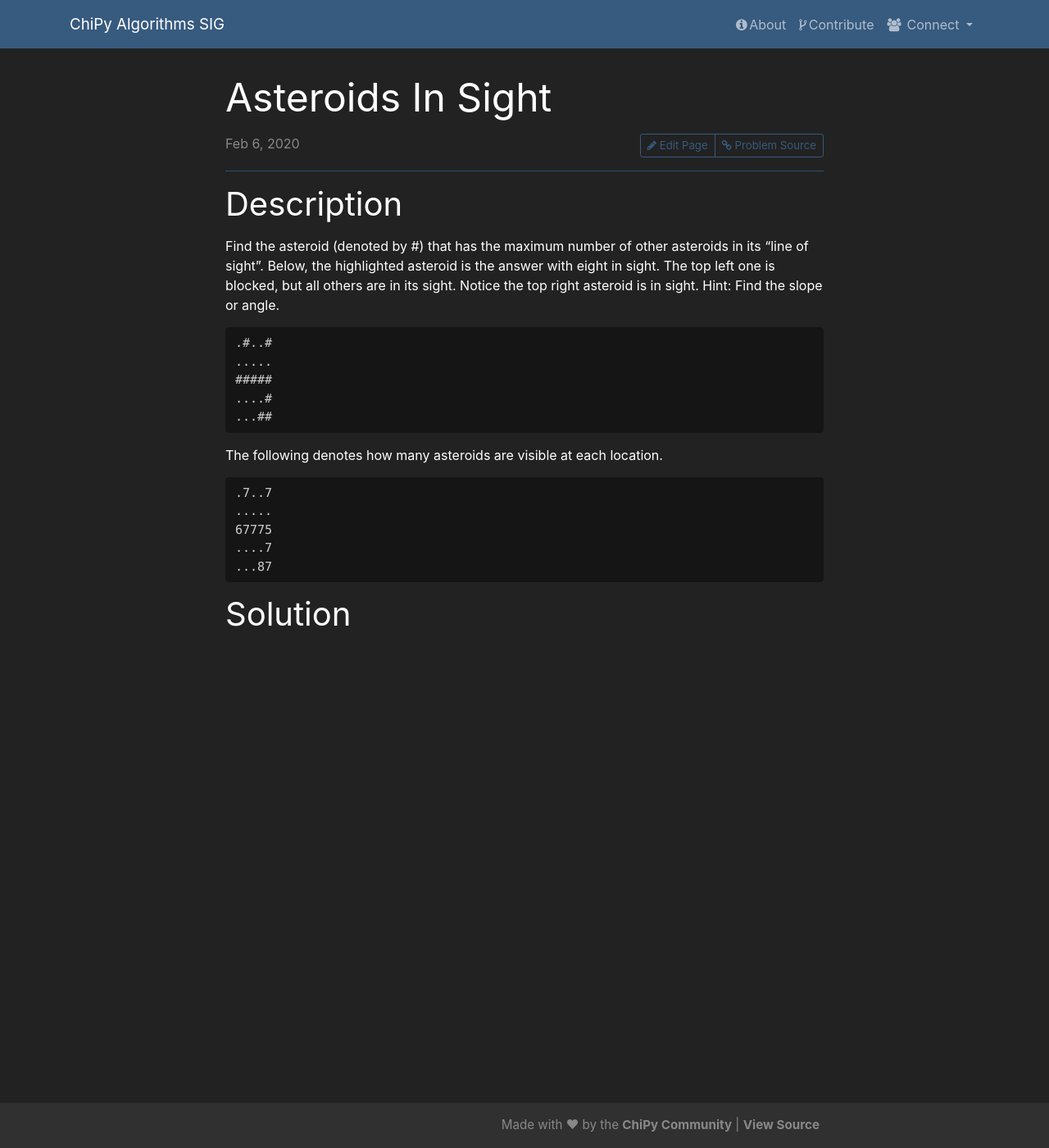
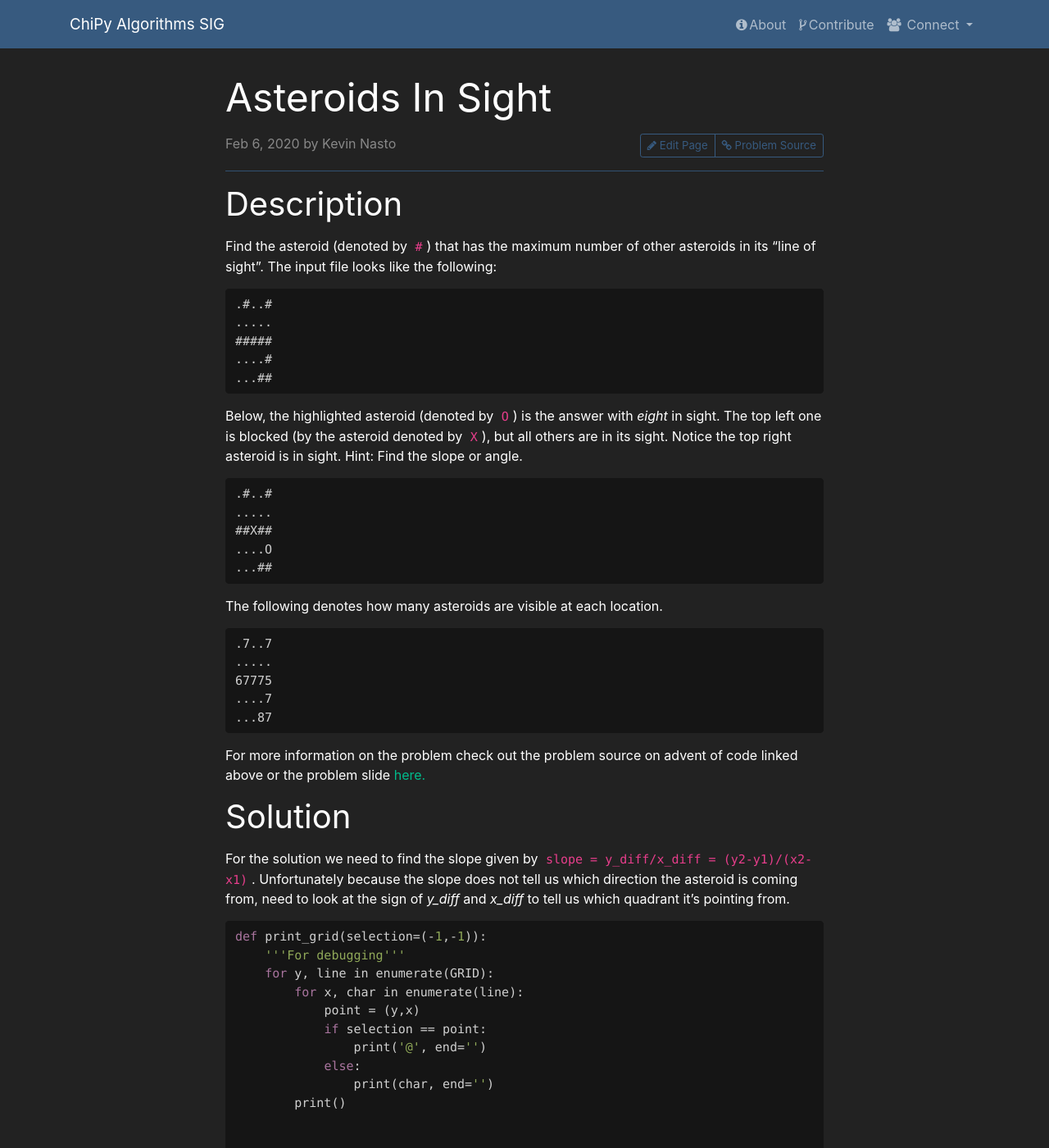
Before and after one commit to chicagopython/algosig, a Jekyll site: the page built from _posts/2020-02-06-asteroids-in-sight.md, in a window 1280 px wide and 1400 px high. Shown: the whole window at 82% size. Built offline with Jekyll 4.4.1, drawn with Linux system fonts in a browser that asks for light colours; nearby versions of some CDN libraries; our own code applies the rules of GitHub Pages for plain Markdown files; some of the changed text lies outside the part shown.

Commit message:
Update 2020-02-06-asteroids-in-sight.md

````diff
--- a/_posts/2020-02-06-asteroids-in-sight.md
+++ b/_posts/2020-02-06-asteroids-in-sight.md
@@ -1,21 +1,30 @@
 ---
 title: Asteroids In Sight
 link: https://adventofcode.com/2019/day/10
-author:
+author: Kevin Nasto
 tags:
-  - grids
+  - grid
   - math
 ---
 
 ## Description
 
-Find the asteroid (denoted by #) that has the maximum number of other asteroids in its “line of sight”. Below, the highlighted asteroid is the answer with eight in sight. The top left one is blocked, but all others are in its sight. Notice the top right asteroid is in sight. Hint: Find the slope or angle.
-
+Find the asteroid (denoted by `#`) that has the maximum number of other asteroids in its “line of sight”. The input file looks like the following:
 ```
 .#..#
 .....
 #####
 ....#
+...##
+```
+
+Below, the highlighted asteroid (denoted by `O`) is the answer with *eight* in sight. The top left one is blocked (by the asteroid denoted by `X`), but all others are in its sight. Notice the top right asteroid is in sight. Hint: Find the slope or angle.
+
+```
+.#..#
+.....
+##X##
+....O
 ...##
 ```
 
@@ -29,4 +38,98 @@ The following denotes how many asteroids are visible at each location.
 ...87
 ```
 
+For more information on the problem check out the problem source on advent of code linked above or the problem slide [here.](https://docs.google.com/presentation/d/1FhnQGN0AzcDZL7ZaSnnj-PCvJYLDAOhQ-v7GphZzZnc/edit#slide=id.g61f898af63_0_0)
+
 ## Solution
+
+For the solution we need to find the slope given by ```slope = y_diff/x_diff = (y2-y1)/(x2-x1)```. Unfortunately because the slope does not tell us which direction the asteroid is coming from, need to look at the sign of *y_diff* and *x_diff* to tell us which quadrant it's pointing from.
+
+```python
+def print_grid(selection=(-1,-1)):
+    '''For debugging'''
+    for y, line in enumerate(GRID):
+        for x, char in enumerate(line):
+            point = (y,x)
+            if selection == point:
+                print('@', end='')
+            else:
+                print(char, end='')
+        print()
+
+
+def get_char(point):
+    y, x = point
+    return GRID[y][x]
+
+
+def get_asteroids():
+    asteroids = []
+    for y in range(y_max):
+        for x in range(x_max):
+            point = (y,x)
+            if get_char(point) == '#':
+                asteroids.append(point)
+    return asteroids
+
+
+def calculate_slope(y_diff, x_diff):
+    if x_diff >= 0:
+        if y_diff >= 0:
+            quadrant = 1
+        else:
+            quadrant = 0
+    else: # negative x
+        if y_diff < 0:
+            quadrant = 3
+        else: # positive y
+            quadrant = 2
+    try:
+        return y_diff / x_diff, quadrant
+    except ZeroDivisionError:
+        return -float('inf'), quadrant
+
+
+def get_slope_and_direction(station, asteroid):
+    y1, x1 = station
+    y2, x2 = asteroid
+    y_diff = y2 - y1
+    x_diff = x2 - x1
+    return calculate_slope(y_diff, x_diff)
+
+
+with open('input.txt') as fh:
+    text = fh.read().strip()
+
+GRID = text.splitlines()
+y_max = len(GRID)
+x_max = len(GRID[0])
+
+asteroids = set(get_asteroids())
+
+asteroids_per_station = []
+
+for station in asteroids:
+    station_slopes = set()
+    for asteroid in asteroids:
+        if station == asteroid:
+            continue
+        slope_and_direction = get_slope_and_direction(station, asteroid)
+        station_slopes.add(slope_and_direction)
+    #print(station_slopes)
+    asteroids_per_station.append((len(station_slopes), station))
+
+print(max(asteroids_per_station))
+```
+
+### Solution using Angle
+
+From the formula ```tan(theta) = slope = y_diff/x_diff``` we can get ```theta = atan(y_diff/x_diff)```. However there is the `atan2()` in python which avoids the divide by zero argument and keeps track of the sign for you ```theta = atan2(y_diff, x_diff)```
+
+```python
+def calculate_slope(y_diff, x_diff):
+    from math import atan2
+    return atan2(y_diff, x_diff)
+```
+
+### Time and Space Complexity
+```O(n^2)``` where `n` is the number of asteroids, since for each asteroid we are looking at all the other asteroids. For space it's ```O(n)``` since we are only keeping how many can we see for each asteroid.
````
